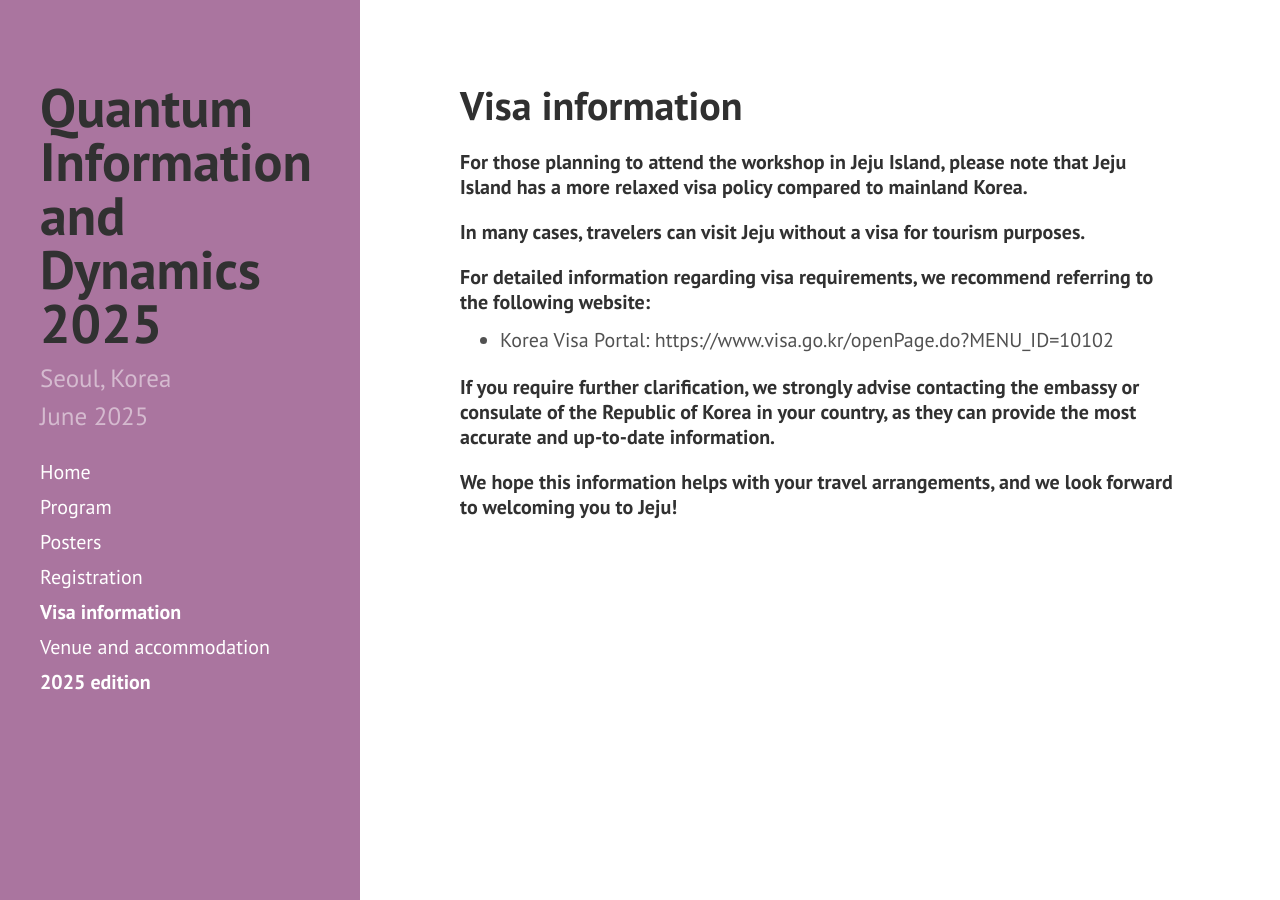
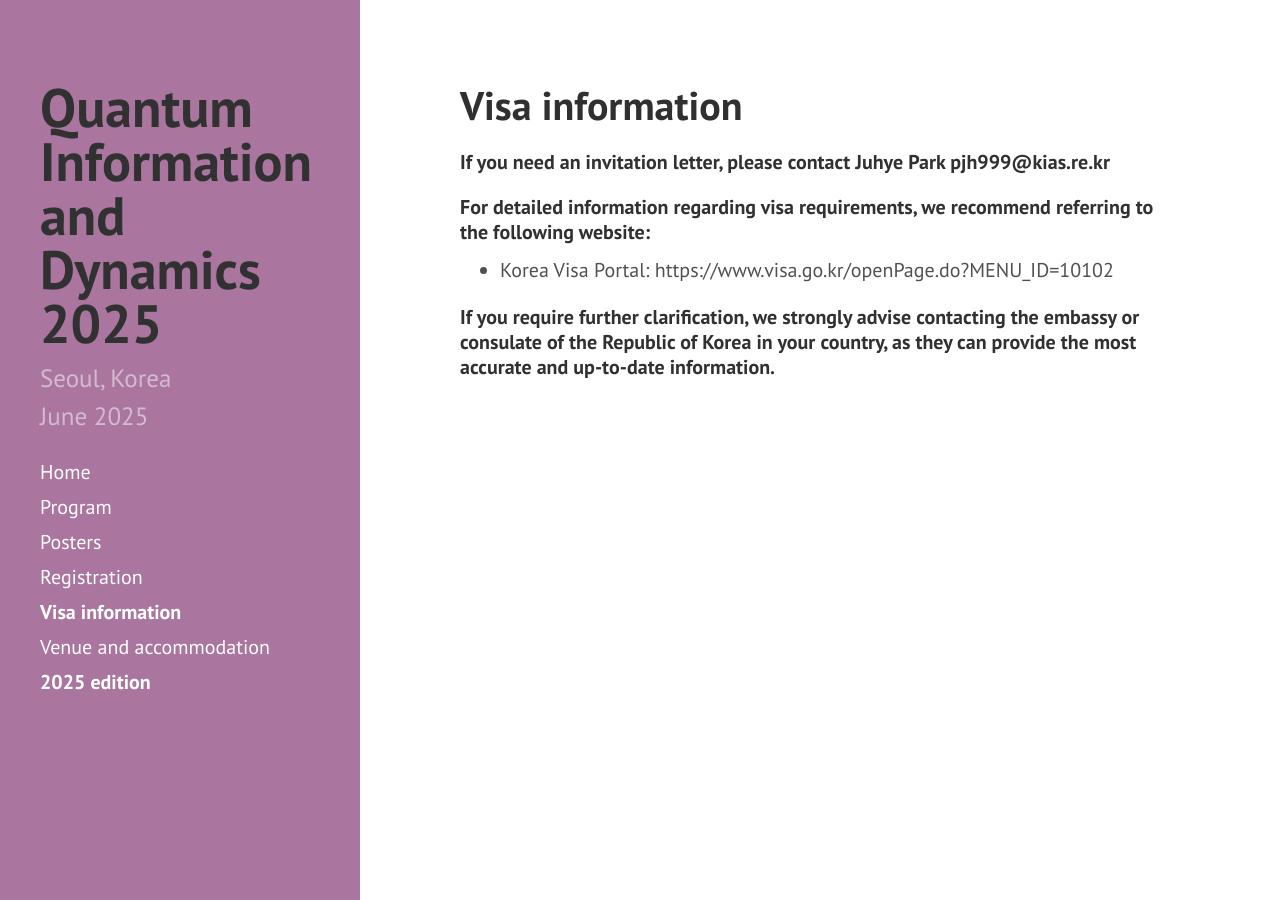
Before and after one commit to yeon-lee/yeon-lee.github.io, a Jekyll site: the page built from visa_information.md, in a window 1280 px wide. Built offline with Jekyll 4.4.1, drawn with Linux system fonts in a browser that asks for light colours; nearby versions of some CDN libraries.

Commit message:
Update visa_information.md

```diff
--- a/visa_information.md
+++ b/visa_information.md
@@ -4,14 +4,10 @@ title: Visa information
 order: 5
 ---
 
-#### For those planning to attend the workshop in Jeju Island, please note that Jeju Island has a more relaxed visa policy compared to mainland Korea.
-
-#### In many cases, travelers can visit Jeju without a visa for tourism purposes.
+#### If you need an invitation letter, please contact Juhye Park pjh999@kias.re.kr
 
 #### For detailed information regarding visa requirements, we recommend referring to the following website:
 
 - Korea Visa Portal: https://www.visa.go.kr/openPage.do?MENU_ID=10102
 
 #### If you require further clarification, we strongly advise contacting the embassy or consulate of the Republic of Korea in your country, as they can provide the most accurate and up-to-date information.
-
-#### We hope this information helps with your travel arrangements, and we look forward to welcoming you to Jeju!
```
